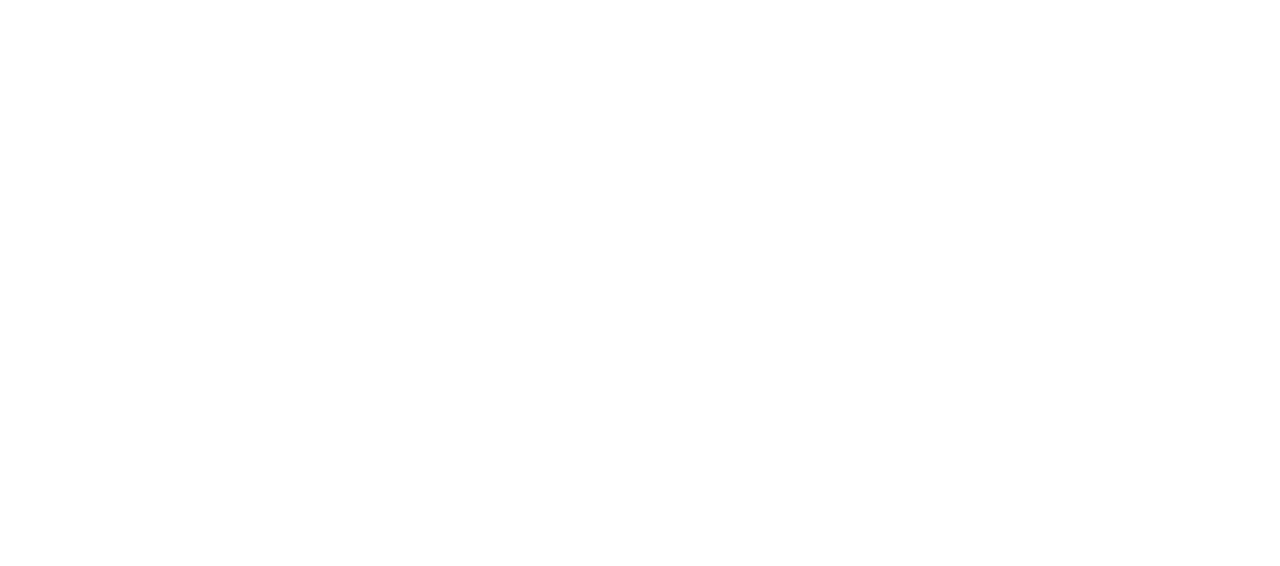
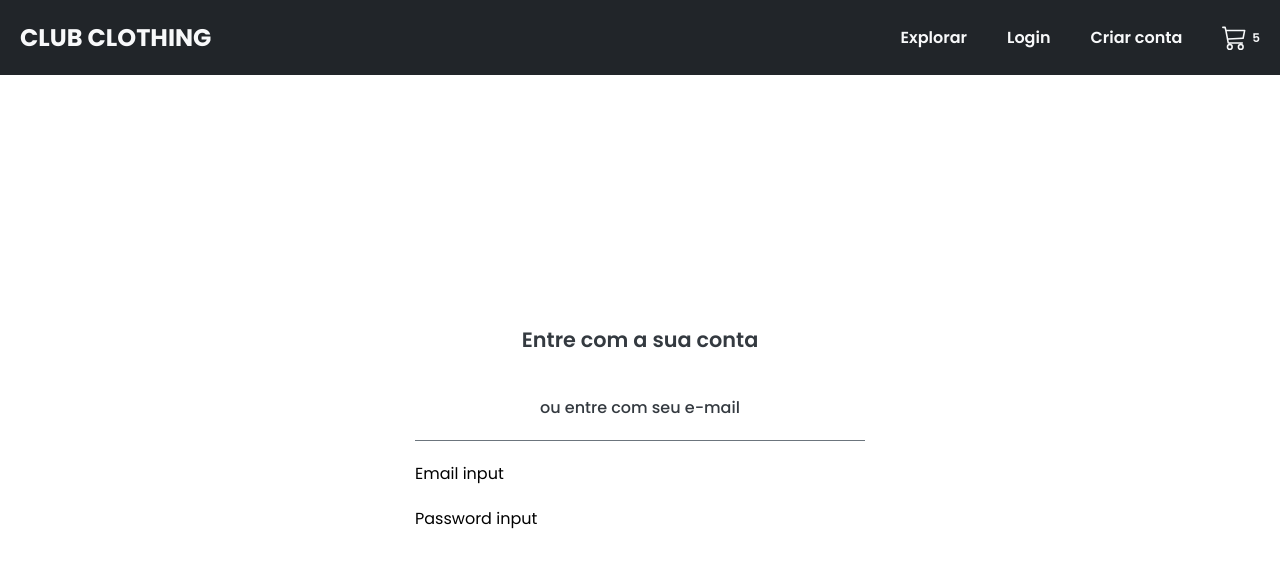
Before and after one commit to Martins-Guilherme/ecommerce, a React (Create React App) app: page /login in a window 1280 px wide. Before the commit this address had no page. Shown: the top 566 px of the page. Built offline with nearby package versions, Linux system fonts and the light colour scheme.

Commit message:
feat: add initial Login Page and Login Route

```diff
--- a/src/App.tsx
+++ b/src/App.tsx
@@ -3,6 +3,7 @@ import { BrowserRouter, Route, Routes } from 'react-router-dom';
 
 // Pages
 import HomePage from './pages/home/home.page';
+import LoginPage from './pages/login/login.page';
 
 const App: FunctionComponent = () => {
   return (
@@ -10,6 +11,7 @@ const App: FunctionComponent = () => {
       <BrowserRouter>
         <Routes>
           <Route path="/" element={<HomePage />} />
+          <Route path="/login" element={<LoginPage />} />
         </Routes>
       </BrowserRouter>
     </>
--- a/src/components/header/header.component.tsx
+++ b/src/components/header/header.component.tsx
@@ -6,14 +6,21 @@ import {
   HeaderTitle,
 } from './header.styles';
 
+import { useNavigate } from 'react-router-dom';
+
 const Header = () => {
+  const navigate = useNavigate();
+
+  const handleLoginClick = () => {
+    navigate('/login');
+  };
   return (
     <HeaderContainer>
       <HeaderTitle>CLUB CLOTHING</HeaderTitle>
 
       <HeaderItems>
         <HeaderItem>Explorar</HeaderItem>
-        <HeaderItem>Login</HeaderItem>
+        <HeaderItem onClick={handleLoginClick}>Login</HeaderItem>
         <HeaderItem>Criar conta</HeaderItem>
         <HeaderItem>
           <BsCart3 size={25} />{' '}
--- a/src/components/header/header.styles.ts
+++ b/src/components/header/header.styles.ts
@@ -29,6 +29,10 @@ export const HeaderItem = styled.div`
   display: flex;
   align-items: center;
 
+  &:hover {
+    cursor: pointer;
+  }
+
   &:nth-child(1),
   &:nth-child(2),
   &:nth-child(3) {
--- /dev/null
+++ b/src/pages/login/login.page.tsx
@@ -0,0 +1,30 @@
+import Header from '../../components/header/header.component';
+import {
+  LoginContainer,
+  LoginContent,
+  LoginHeadline,
+  LoginInputContainer,
+  LoginSubtitle,
+} from './login.styles';
+
+const LoginPage = () => {
+  return (
+    <>
+      <Header />
+
+      <LoginContainer>
+        <LoginContent>
+          <LoginHeadline>Entre com a sua conta</LoginHeadline>
+          {/* Button */}
+          <LoginSubtitle>ou entre com seu e-mail</LoginSubtitle>
+          <LoginInputContainer>Email input</LoginInputContainer>
+          <LoginInputContainer>Password input</LoginInputContainer>
+
+          {/* Button */}
+        </LoginContent>
+      </LoginContainer>
+    </>
+  );
+};
+
+export default LoginPage;
--- /dev/null
+++ b/src/pages/login/login.styles.ts
@@ -0,0 +1,44 @@
+import styled from 'styled-components';
+import Colors from '../../theme/theme.colors';
+
+export const LoginContainer = styled.div`
+  height: 100%;
+  display: flex;
+  align-items: center;
+  justify-content: center;
+`;
+
+export const LoginHeadline = styled.p`
+  font-weight: 600;
+  font-size: 1.3rem;
+  margin-bottom: 20px;
+  color: ${Colors.text.dark};
+`;
+
+export const LoginContent = styled.div`
+  display: flex;
+  flex-direction: column;
+  align-items: center;
+  width: 450px;
+`;
+
+export const LoginSubtitle = styled.p`
+  color: ${Colors.text.dark};
+  padding-bottom: 20px;
+  border-bottom: 1px solid #6c757d;
+  width: 100%;
+  margin-top: 20px;
+  text-align: center;
+  font-weight: 500;
+  margin-bottom: 20px;
+`;
+
+export const LoginInputContainer = styled.div`
+  width: 100%;
+  margin-bottom: 20px;
+
+  p:nth-child(1) {
+    font-weight: 600;
+    margin-bottom: 5px;
+  }
+`;
```
